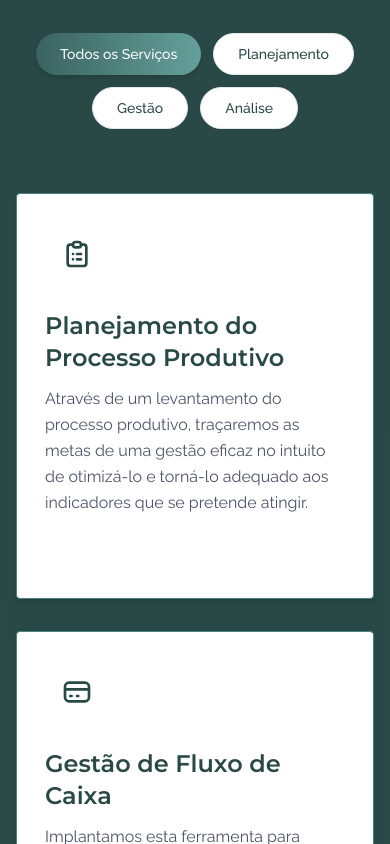
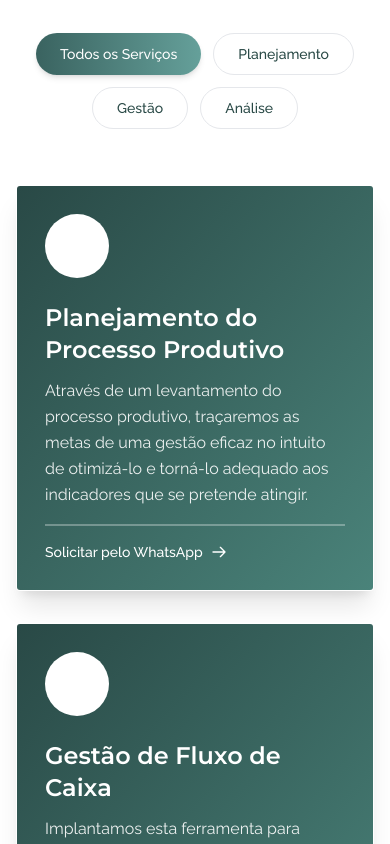
Before and after one commit to humbertopaiva/site-inovar, a Next.js app: page / in a window 390 px wide. Shown: the part 5500-6344 px from the top of the page. Built offline with nearby package versions, Linux system fonts and the light colour scheme.

Commit message:
fix(services): mobile service card

```diff
--- a/src/components/sections/services.tsx
+++ b/src/components/sections/services.tsx
@@ -27,12 +27,41 @@ const ServiceCard = ({
 }: ServiceCardProps) => {
   const cardRef = useRef(null);
   const isInView = useInView(cardRef, { once: true, amount: 0.3 });
+  const [isMobile, setIsMobile] = React.useState(false);
+  const [isHovered, setIsHovered] = React.useState(false);
 
   // Cores para o gradiente único
   const gradientColors = {
     from: "var(--primary)",
     to: "var(--secondary)",
   };
+
+  // Verificar se é um dispositivo móvel quando o componente montar
+  React.useEffect(() => {
+    const checkMobile = () => {
+      setIsMobile(window.innerWidth <= 768); // 768px é um breakpoint comum para mobile
+    };
+
+    // Verificar imediatamente
+    checkMobile();
+
+    // Adicionar event listener para mudanças de tamanho
+    window.addEventListener("resize", checkMobile);
+
+    // Cleanup
+    return () => window.removeEventListener("resize", checkMobile);
+  }, []);
+
+  // Atualizar o estado de hover com base na visualização e se é mobile
+  React.useEffect(() => {
+    if (isMobile && isInView) {
+      // Em dispositivos móveis, ativar o efeito hover quando o card entrar na viewport
+      setIsHovered(true);
+    } else if (!isMobile) {
+      // Em desktop, resetar para o comportamento normal de hover
+      setIsHovered(false);
+    }
+  }, [isMobile, isInView]);
 
   const handleCardClick = () => {
     // Utilizando a função auxiliar para formatar o link do WhatsApp
@@ -55,20 +84,36 @@ const ServiceCard = ({
         ease: [0.22, 1, 0.36, 1], // Curva de easing personalizada para movimento mais natural
       }}
       onClick={handleCardClick}
+      onMouseEnter={() => !isMobile && setIsHovered(true)}
+      onMouseLeave={() => !isMobile && setIsHovered(false)}
       className={cn(
-        "bg-white rounded-sm shadow-md hover:shadow-xl transition-all duration-500 h-full flex flex-col group overflow-hidden relative",
-        "border border-gray-100 hover:border-transparent",
-        "transform hover:-translate-y-2 cursor-pointer border-[var(--secondary)]",
+        "bg-white rounded-sm shadow-md transition-all duration-500 h-full flex flex-col group overflow-hidden relative",
+        "border border-gray-100",
+        "transform cursor-pointer border-[var(--secondary)]",
+        isHovered ? "shadow-xl border-transparent -translate-y-2" : "",
         className
       )}
     >
-      {/* Elemento decorativo no canto - visível apenas no hover */}
-      <div className="absolute -top-12 -right-12 w-24 h-24 rounded-full bg-[var(--primary)]/10 opacity-0 group-hover:opacity-100 transition-opacity duration-500"></div>
-      <div className="absolute -bottom-12 -left-12 w-24 h-24 rounded-full bg-[var(--accent)]/10 opacity-0 group-hover:opacity-100 transition-opacity duration-500"></div>
+      {/* Elemento decorativo no canto - visível sempre em mobile ou no hover em desktop */}
+      <div
+        className={cn(
+          "absolute -top-12 -right-12 w-24 h-24 rounded-full bg-[var(--primary)]/10 transition-opacity duration-500",
+          isHovered ? "opacity-100" : "opacity-0"
+        )}
+      ></div>
+      <div
+        className={cn(
+          "absolute -bottom-12 -left-12 w-24 h-24 rounded-full bg-[var(--accent)]/10 transition-opacity duration-500",
+          isHovered ? "opacity-100" : "opacity-0"
+        )}
+      ></div>
 
-      {/* Gradiente que fica visível no hover do card */}
+      {/* Gradiente que fica visível sempre em mobile ou no hover em desktop */}
       <div
-        className="absolute inset-0 opacity-0 group-hover:opacity-100 transition-opacity duration-500 z-0"
+        className={cn(
+          "absolute inset-0 transition-opacity duration-500 z-0",
+          isHovered ? "opacity-100" : "opacity-0"
+        )}
         style={{
           background: `linear-gradient(to bottom right, ${gradientColors.from}, ${gradientColors.to})`,
         }}
@@ -78,35 +123,70 @@ const ServiceCard = ({
       <div className="p-7 flex flex-col h-full relative z-10 transition-colors duration-500">
         <div className="mb-6 relative">
           {/* Círculo decorativo atrás do ícone */}
-          <div className="absolute inset-0 rounded-full bg-primary/10  transition-colors duration-500 transform group-hover:scale-110"></div>
+          <div
+            className={cn(
+              "absolute inset-0 rounded-full bg-primary/10 transition-colors duration-500 transform",
+              isHovered ? "scale-110" : ""
+            )}
+          ></div>
 
           {/* Ícone com animação */}
           <motion.div
-            className="w-16 h-16 rounded-full flex items-center justify-center relative z-10 bg-white  transition-colors duration-500"
+            className="w-16 h-16 rounded-full flex items-center justify-center relative z-10 bg-white transition-colors duration-500"
             whileHover={{ rotate: 5 }}
           >
-            <div className="text-primary group-hover:text-white transition-colors duration-500 ">
+            <div
+              className={cn(
+                "text-primary transition-colors duration-500",
+                isHovered ? "text-white" : ""
+              )}
+            >
               {icon}
             </div>
           </motion.div>
         </div>
 
-        <h3 className="text-xl font-montserrat font-semibold text-primary mb-3 group-hover:!text-white transition-colors duration-500">
+        <h3
+          className={cn(
+            "text-xl font-montserrat font-semibold text-primary mb-3 transition-colors duration-500",
+            isHovered ? "!text-white" : ""
+          )}
+        >
           {title}
         </h3>
 
-        <p className="text-gray-600 flex-grow group-hover:text-white/90 transition-colors duration-500">
+        <p
+          className={cn(
+            "text-gray-600 flex-grow transition-colors duration-500",
+            isHovered ? "text-white/90" : ""
+          )}
+        >
           {description}
         </p>
 
         {/* Linha decorativa que expande no hover */}
-        <div className="h-0.5 bg-transparent group-hover:bg-white/30 transition-all duration-500 mt-4 w-0 group-hover:w-full"></div>
+        <div
+          className={cn(
+            "h-0.5 transition-all duration-500 mt-4",
+            isHovered ? "bg-white/30 w-full" : "bg-transparent w-0"
+          )}
+        ></div>
 
         {/* Indicador de "Saiba mais" que aparece no hover */}
-        <div className="mt-4 flex items-center font-medium opacity-0 group-hover:opacity-100 transform translate-y-2 group-hover:translate-y-0 transition-all duration-500 text-sm group-hover:text-white">
+        <div
+          className={cn(
+            "mt-4 flex items-center font-medium transform transition-all duration-500 text-sm",
+            isHovered
+              ? "opacity-100 translate-y-0 text-white"
+              : "opacity-0 translate-y-2"
+          )}
+        >
           <span>Solicitar pelo WhatsApp</span>
           <svg
-            className="w-4 h-4 ml-1 transform group-hover:translate-x-1 transition-transform duration-300"
+            className={cn(
+              "w-4 h-4 ml-1 transform transition-transform duration-300",
+              isHovered ? "translate-x-1" : ""
+            )}
             fill="none"
             stroke="currentColor"
             viewBox="0 0 24 24"
@@ -357,7 +437,7 @@ const Services = () => {
       ref={sectionRef}
       className="py-24 relative overflow-hidden"
     >
-      <div className="absolute inset-0 -z-10 h-full w-full items-center px-5 py-24 [background:radial-gradient(125%_125%_at_50%_10%,#294946_40%,#3a6360_100%)]"></div>
+      {/* <div className="absolute inset-0 -z-10 h-full w-full items-center px-5 py-24 [background:radial-gradient(125%_125%_at_50%_10%,#294946_40%,#3a6360_100%)]"></div> */}
 
       {/* Padrão decorativo */}
 
```
